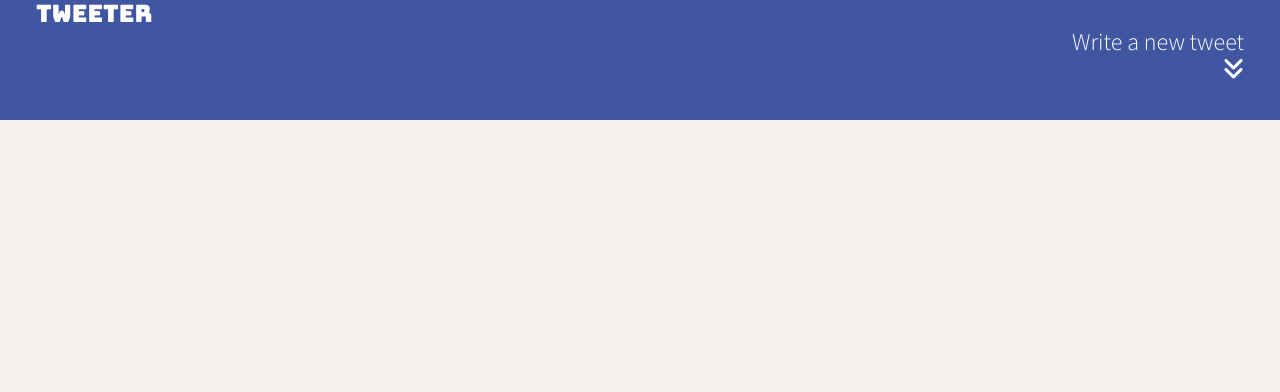
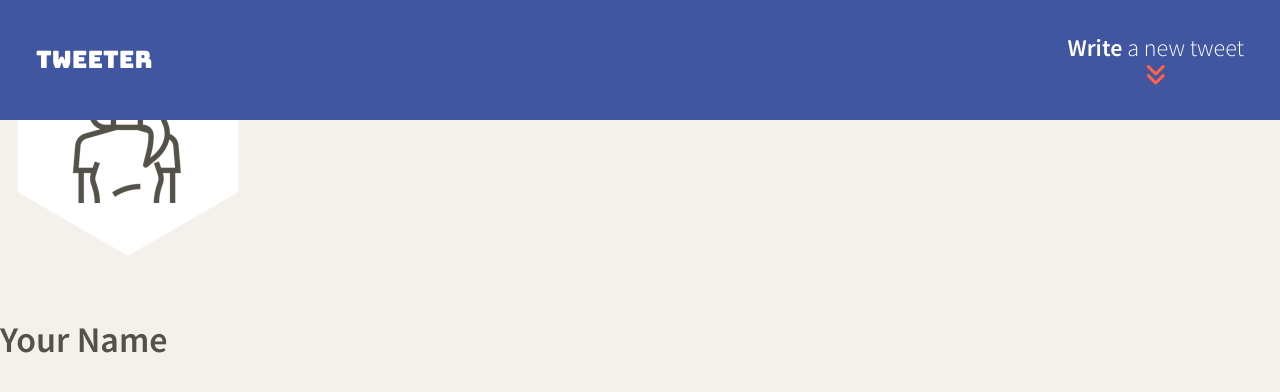
Before and after one commit to open-meadow/tweeter, a website: page public/index.html in a window 1280 px wide. Drawn offline with nearby package versions, Linux system fonts and the light colour scheme.

Commit message:
Style navbar

```diff
--- a/public/index.html
+++ b/public/index.html
@@ -27,11 +27,21 @@
     <!-- Top nav bar (fixed) -->
     <nav>
       <span>tweeter</span>
-      <div>
-        <div>Write a new tweet</div>
-        <i class="fa-solid fa-angles-down"></i>
+      <div class="nav-text">
+        <div><strong>Write</strong> a new tweet</div>
+        <span style="color: Tomato;"><i class="fa-solid fa-angles-down"></i></span>
       </div>
     </nav>
+
+    <header>
+      <div>
+        <img src="/images/profile-hex.png">
+      </div>
+      <br>
+      <div>
+        <h2>Your Name</h2>
+      </div>
+    </header>
 
     <!-- Page-specific (main) content here -->
     <main class="container"></main>
--- a/public/styles/nav.css
+++ b/public/styles/nav.css
@@ -2,18 +2,25 @@
 
 nav {
   height: 120px;
-  width: auto;
+  width: 100%;
   background-color: #4056a1;
   color: #FFFFFF;
   padding-left: 1.5em;
   padding-right: 1.5em;
+  display: flex;
+  justify-content: space-between;
+  position: fixed;
 }
 
 nav span {
+  display: flex;
+  align-items: center;
   font-family: 'Bungee', cursive;
-  text-align: center;
 }
 
-nav div {
-  text-align: end;
+.nav-text {
+  display: flex;
+  flex-direction: column;
+  justify-content: center;
+  align-items: center;
 }
--- a/server/data-files/initial-tweets.json
+++ b/server/data-files/initial-tweets.json
@@ -8,7 +8,7 @@
     "content": {
       "text": "If I have seen further it is by standing on the shoulders of giants"
     },
-    "created_at": 1670078966715
+    "created_at": 1670091737799
   },
   {
     "user": {
@@ -19,6 +19,6 @@
     "content": {
       "text": "Je pense , donc je suis"
     },
-    "created_at": 1670165366715
+    "created_at": 1670178137800
   }
 ]
```
Also changed, not shown: public/styles/header.css (added).
